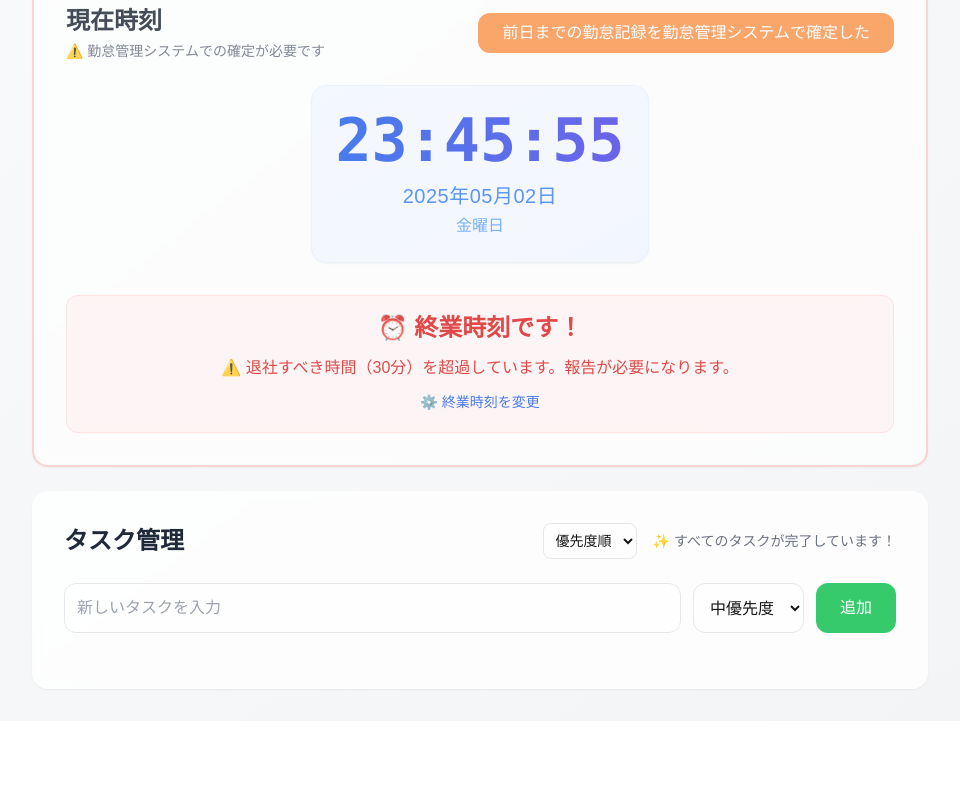
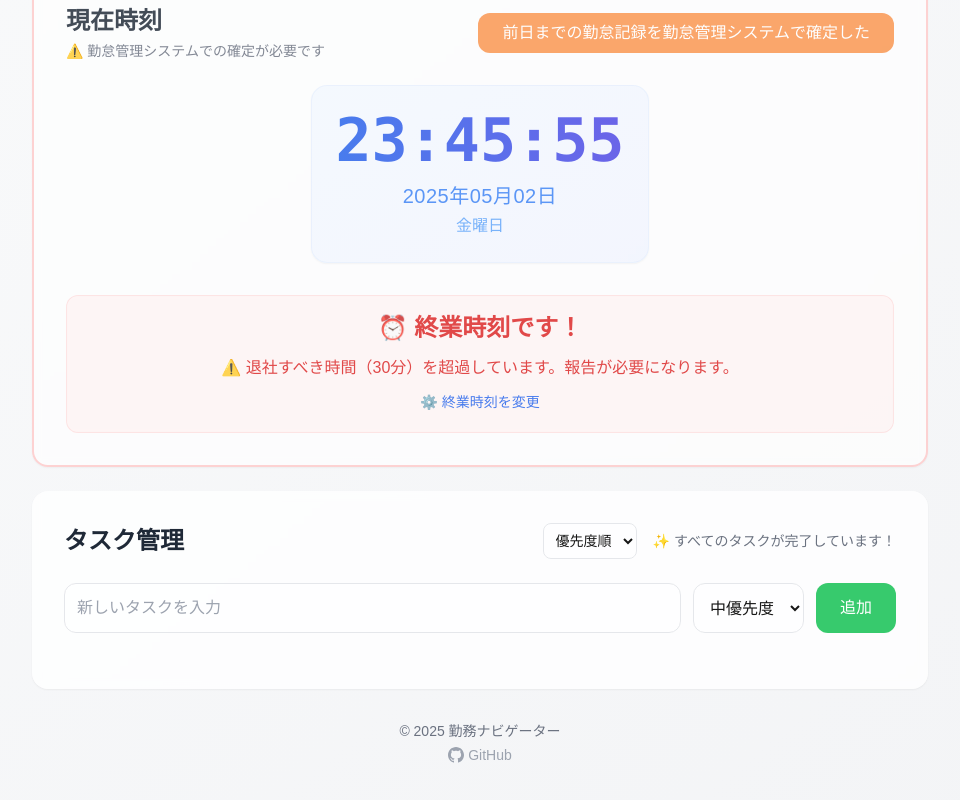
Before and after one commit to kuuchan-code/kinmu-navigator, a Next.js app: page / in a window 1280 px wide. Shown: the part 244-1044 px from the top of the page, without its empty margins (160-1120 px from the left). Before the commit the page ends 965 px from the top, so only its background shows below. Built offline with nearby package versions, Linux system fonts and the light colour scheme.

Commit message:
feat: フッターにCopyrightとGitHubリポジトリへのリンクを追加

```diff
--- a/src/app/page.tsx
+++ b/src/app/page.tsx
@@ -459,6 +459,20 @@
           </ul>
         </div>
       </div>
+      <footer className="mt-8 text-center text-sm text-gray-500">
+        <p>© 2025 勤務ナビゲーター</p>
+        <a
+          href="https://github.com/kuuchan-code/kinmu-navigator"
+          target="_blank"
+          rel="noopener noreferrer"
+          className="inline-flex items-center gap-1 mt-1 text-gray-400 hover:text-gray-600 transition-colors"
+        >
+          <svg className="w-4 h-4" viewBox="0 0 24 24" fill="currentColor">
+            <path d="M12 0c-6.626 0-12 5.373-12 12 0 5.302 3.438 9.8 8.207 11.387.599.111.793-.261.793-.577v-2.234c-3.338.726-4.033-1.416-4.033-1.416-.546-1.387-1.333-1.756-1.333-1.756-1.089-.745.083-.729.083-.729 1.205.084 1.839 1.237 1.839 1.237 1.07 1.834 2.807 1.304 3.492.997.107-.775.418-1.305.762-1.604-2.665-.305-5.467-1.334-5.467-5.931 0-1.311.469-2.381 1.236-3.221-.124-.303-.535-1.524.117-3.176 0 0 1.008-.322 3.301 1.23.957-.266 1.983-.399 3.003-.404 1.02.005 2.047.138 3.006.404 2.291-1.552 3.297-1.23 3.297-1.23.653 1.653.242 2.874.118 3.176.77.84 1.235 1.911 1.235 3.221 0 4.609-2.807 5.624-5.479 5.921.43.372.823 1.102.823 2.222v3.293c0 .319.192.694.801.576 4.765-1.589 8.199-6.086 8.199-11.386 0-6.627-5.373-12-12-12z"/>
+          </svg>
+          <span>GitHub</span>
+        </a>
+      </footer>
     </main>
   );
 }
```
